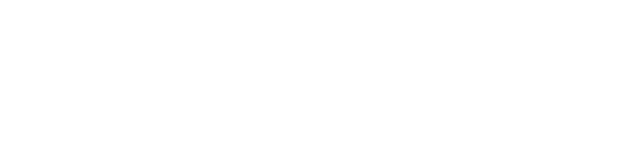
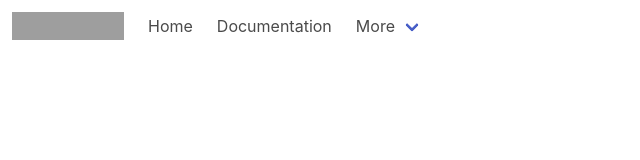
Before and after one commit to kangcaleb/foodie, a website: page frontend/index.html in a window 1280 px wide. Shown: the whole page, without its empty margins (0-640 px from the left). Drawn offline with nearby package versions, Linux system fonts and the light colour scheme; grey boxes are pictures that could not be loaded.

Commit message:
testing bulma

```diff
--- a/frontend/index.html
+++ b/frontend/index.html
@@ -2,9 +2,15 @@
 <html lang="en">
 <head>
     <meta charset="UTF-8">
-    <title>Title</title>
+    <title>yes</title>
+    <link rel="stylesheet" href="https://cdnjs.cloudflare.com/ajax/libs/bulma/0.9.1/css/bulma.min.css">
 </head>
 <body>
+    <div id="root">
+
+    </div>
+    <script src="https://cdnjs.cloudflare.com/ajax/libs/jquery/3.5.1/jquery.min.js"></script>
+    <script src="script.js"></script>
 
 </body>
 </html>
--- a/frontend/script.js
+++ b/frontend/script.js
@@ -0,0 +1,53 @@
+$(function(){
+    renderNavBar()
+})
+
+
+const renderNavBar = function(){
+    const $root = $('#root');
+
+    $root.append(`<nav class="navbar" role="navigation" aria-label="main navigation">
+  <div class="navbar-brand">
+    <a class="navbar-item" href="https://bulma.io">
+      <img src="https://bulma.io/images/bulma-logo.png" width="112" height="28">
+    </a>
+
+    <a role="button" class="navbar-burger burger" aria-label="menu" aria-expanded="false" data-target="navbarBasicExample">
+      <span aria-hidden="true"></span>
+      <span aria-hidden="true"></span>
+      <span aria-hidden="true"></span>
+    </a>
+  </div>
+
+  <div id="navbarBasicExample" class="navbar-menu">
+    <div class="navbar-start">
+      <a class="navbar-item">
+        Home
+      </a>
+
+      <a class="navbar-item">
+        Documentation
+      </a>
+
+      <div class="navbar-item has-dropdown is-hoverable">
+        <a class="navbar-link">
+          More
+        </a>
+
+        <div class="navbar-dropdown">
+          <a class="navbar-item">
+            About
+          </a>
+          <a class="navbar-item">
+            Jobs
+          </a>
+          <a class="navbar-item">
+            Contact
+          </a>
+          <hr class="navbar-divider">
+          <a class="navbar-item">
+            Report an issue
+          </a>
+        </div>
+      `)
+}
--- a/package.json
+++ b/package.json
@@ -17,6 +17,7 @@
   },
   "homepage": "https://github.com/chy001130/foodInfoApp#readme",
   "dependencies": {
+    "bulma": "^0.9.1",
     "jquery": "^3.5.1"
   }
 }
```
Also changed, not shown: 1 other file.
